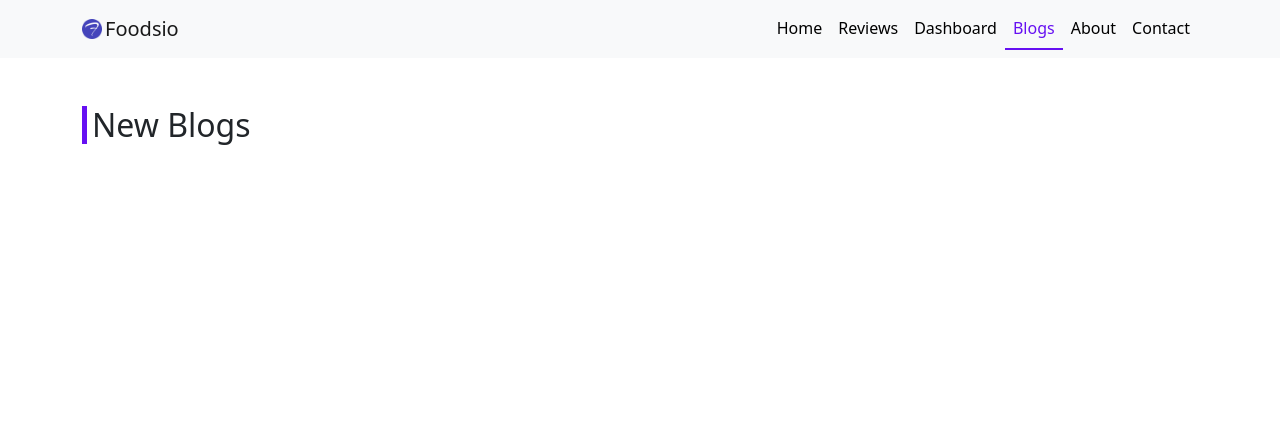
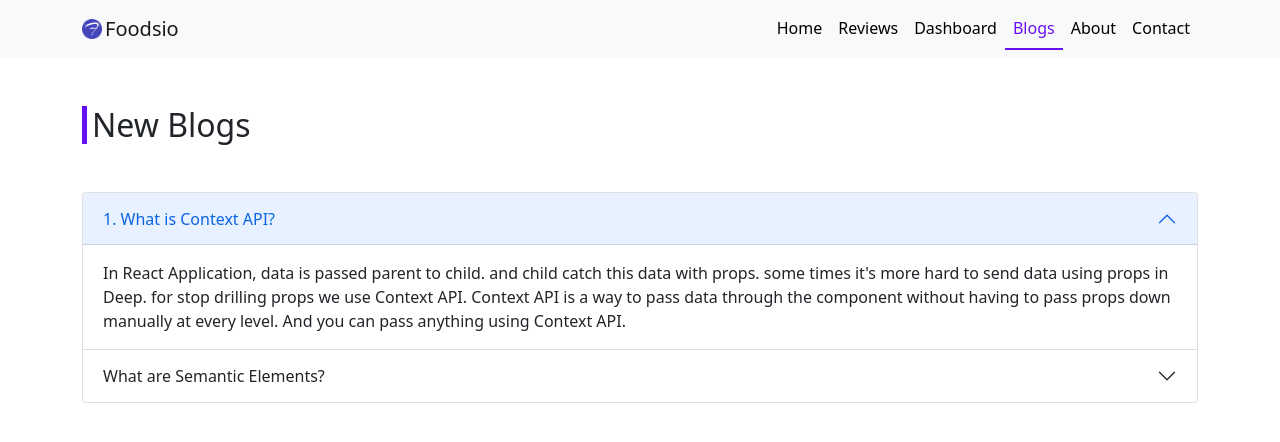
Before and after one commit to ArnabShikder24/foodsio, a React (Create React App) app: page /blogs in a window 1280 px wide. Shown: the top 442 px of the page. Built offline with nearby package versions, Linux system fonts and the light colour scheme.

Commit message:
readme.md edit and blog section ready and ans some qus in blog

```diff
--- a/src/components/Blogs/Blogs.js
+++ b/src/components/Blogs/Blogs.js
@@ -1,10 +1,27 @@
 import React from 'react';
-import { Container } from 'react-bootstrap';
+import { Accordion, Container } from 'react-bootstrap';
 
 const Blogs = () => {
     return (
         <Container className='my-5'>
             <h2 className='left-border'>New Blogs</h2>
+            <Accordion defaultActiveKey="0" className='my-5'>
+            <Accordion.Item eventKey="0">
+                <Accordion.Header>1. What is Context API?</Accordion.Header>
+                <Accordion.Body>
+                In React Application, data is passed parent to child. and child catch this data with props. some times it's more hard to send data using props in Deep. for stop drilling props we use Context API. Context API is a way to pass data through the component without having to pass props down manually at every level. And you can pass anything using Context API.
+                </Accordion.Body>
+            </Accordion.Item>
+            <Accordion.Item eventKey="1">
+                <Accordion.Header>What are Semantic Elements?</Accordion.Header>
+                <Accordion.Body>
+                Semantic elements means elements with a meaning. In HTML there are some semantic elements that can be used to define different part of a web page.
+                <br /><br /><strong>non-semantic</strong> div and span
+                <br /><br /><strong>semantic</strong> form and table article etc. <br /><br />
+                With the help of semantic tags a browser can understand where a piece of information is. Modern browser get all news help of semanting tag.
+                </Accordion.Body>
+            </Accordion.Item>
+            </Accordion>
         </Container>
     );
 };
--- a/src/components/Dashboard/Dashboard.js
+++ b/src/components/Dashboard/Dashboard.js
@@ -14,7 +14,7 @@ const Dashboard = () => {
                     <Line type="monotone" dataKey="sell" stroke="#8884d8" />
                     <Line type="monotone" dataKey="revenue" stroke="#82ca9d" />
                     <CartesianGrid stroke="#ccc" strokeDasharray="5 5" />
-                    <XAxis dataKey="name" />
+                    <XAxis dataKey="month" />
                     <YAxis />
                     <Tooltip />
                 </LineChart>
```
Also changed, not shown: 2 other files (tests, documents, lock files or other folders).
